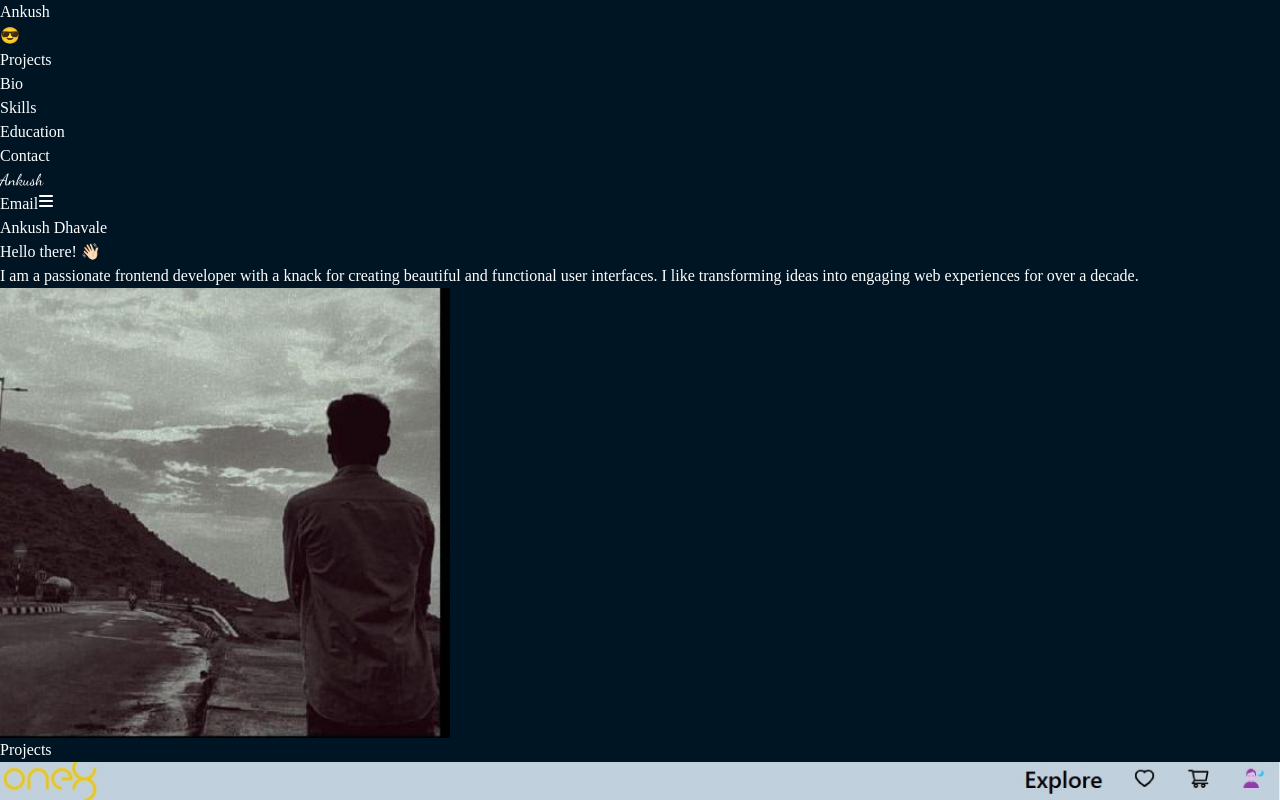
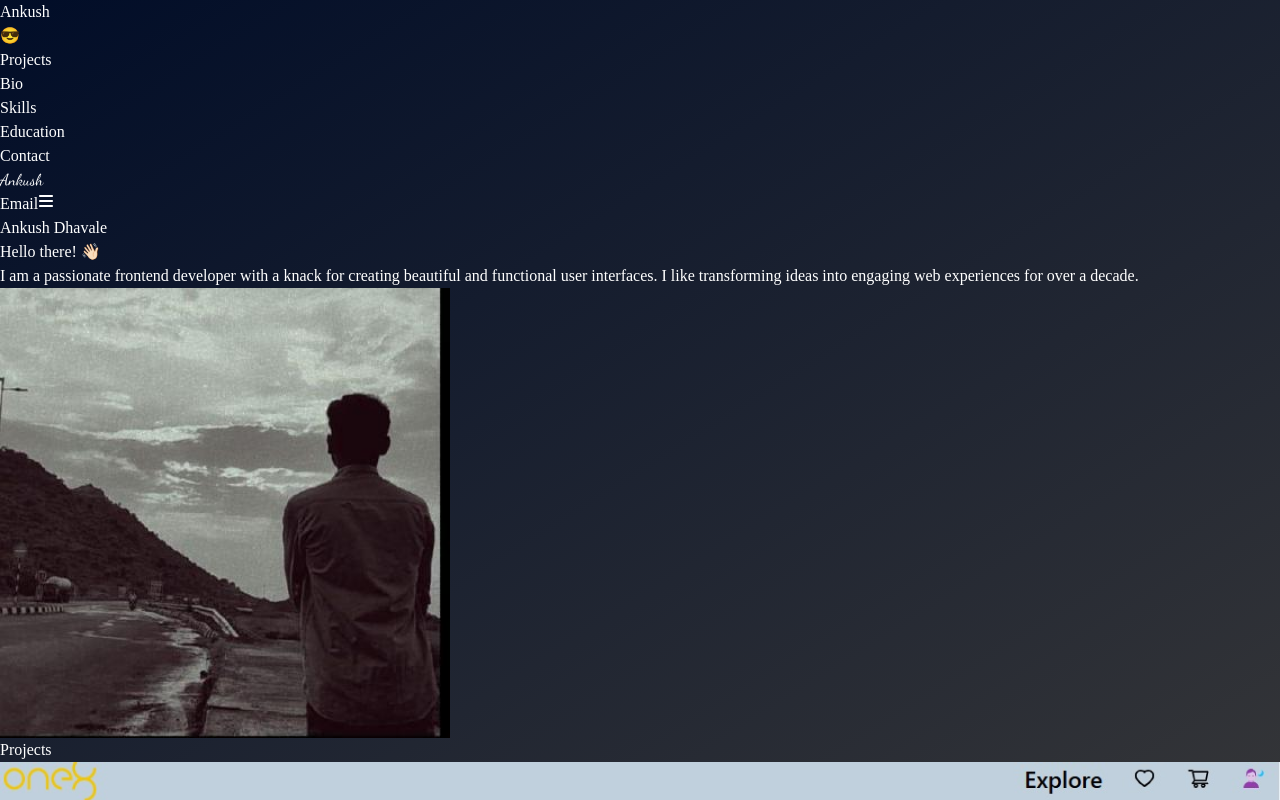
Before and after one commit to ankushdhavale/ankushdhavale.in, a React (Vite) app: page / in a window 1280 px wide. Built offline with nearby package versions, Linux system fonts and the light colour scheme; a web font is replaced by a local one.

Commit message:
Some implement feature

```diff
--- a/src/index.css
+++ b/src/index.css
@@ -18,7 +18,7 @@ html , body{
 /* #1E3B70 > #29539B */
 
 body{
-  /* background-image: linear-gradient(to bottom right, #343538, #001524); */
+  background-image: linear-gradient(to top left, #343538, #010d28);
   background-color:  #001524;
   font-family: "Parkinsans", serif;
   color: #fff;
```
